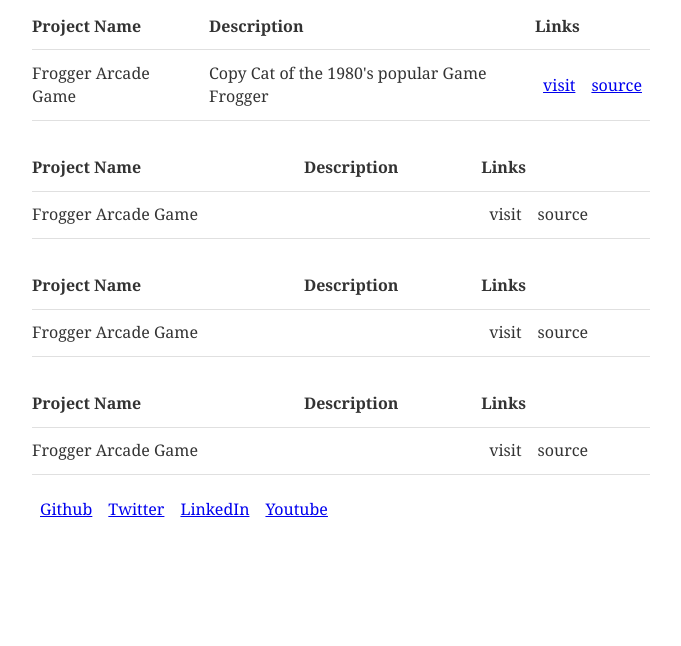
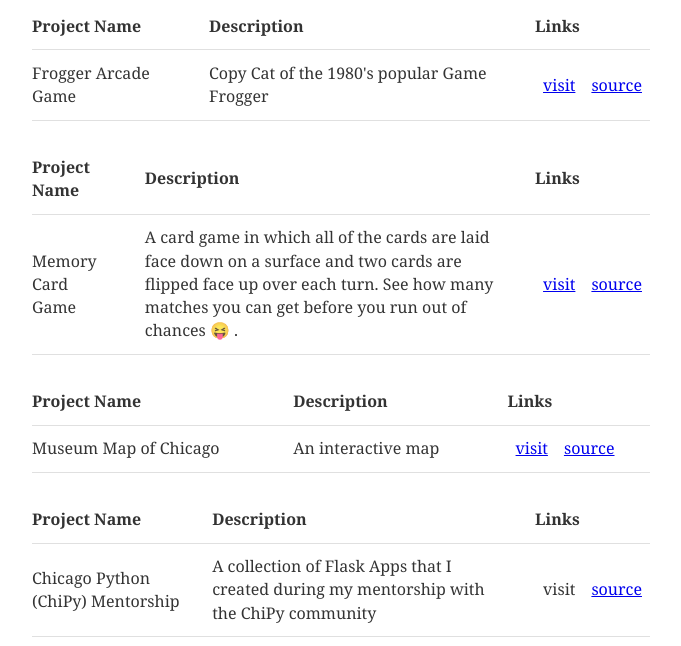
Before and after one commit to zaynaib/gatsby_site, a Gatsby site: page /portfolio in a window 1280 px wide. Shown: the part 154-800 px from the top of the page, without its empty margins (299-980 px from the left). Built offline with nearby package versions, Linux system fonts and the light colour scheme; Gatsby itself is replaced by a stand-in of ours.

Commit message:
add projects to portfolio

```diff
--- a/src/pages/about.js
+++ b/src/pages/about.js
@@ -26,8 +26,8 @@
           <ul>
             <li>Co-organizer of R-Ladies Chicago - An organization that promotes gender diversity in the R community</li>
             <li>Teaching Assistant for Hacking 4 Justice - An organization that provides free R training to anyone.</li>
-            <li>        <Link to="/posts/">Blogging</Link> about things that I learn.</li>
-            <li>Hanging out with CoolCats <img src="https://i.pinimg.com/736x/1c/6a/a4/1c6aa47e0e518b552e7be7ea08f761ed.jpg"/> - A meetup group that helps people transition from coding bootcamp into their tech careers </li>
+            <li> <Link to="/posts/">Blogging</Link> about things that I learn.</li>
+            <li>Hanging out with CoolCats <img src="https://i.pinimg.com/736x/1c/6a/a4/1c6aa47e0e518b552e7be7ea08f761ed.jpg"/>  A meetup group that helps people transition from coding bootcamp into their tech careers </li>
           </ul>
         </p>
       </AboutLayout>
--- a/src/pages/portfolio.js
+++ b/src/pages/portfolio.js
@@ -9,15 +9,10 @@
 
 
         <PortfolioLayout name = "Frogger Arcade Game"  description="Copy Cat of the 1980's popular Game Frogger" webpage=" https://zaynaib.github.io/frogger-arcade-game/" github= "https://github.com/zaynaib/frogger-arcade-game/"/>
-        <PortfolioLayout name = "Frogger Arcade Game"  description=""/>
-        <PortfolioLayout name = "Frogger Arcade Game"  description=""/>
-        <PortfolioLayout name = "Frogger Arcade Game"  description=""/>
-
-
-
-
-
-
+        <PortfolioLayout name = "Memory Card Game"  description=" A card game in which all of the cards are laid face down on a surface and two cards are flipped face up over each turn.  See how many matches you can get before you run out of chances  😝 ." webpage="https://zaynaib.github.io/fend-project-memory-game/" github="https://github.com/zaynaib/fend-project-memory-game"/>
+        <PortfolioLayout name = "Museum Map of Chicago"  description="An interactive map" webpage="https://wicked-labyrinth-31457.herokuapp.com/" github="https://github.com/zaynaib/map"/>
+        <PortfolioLayout name = "Chicago Python (ChiPy) Mentorship"  description="A collection of Flask Apps that I created during my mentorship with the ChiPy community" github="https://github.com/zaynaib/chipy_mentorship"/>
+        <PortfolioLayout name = "Young Democrats"  description="Data munging exercise to filter House Representives younger than 45 who have social media accounts using Python's Pandas Library" github="https://www.kaggle.com/amazingspecialist/datamade-test"/>
 
     </Layout>
   )
```
